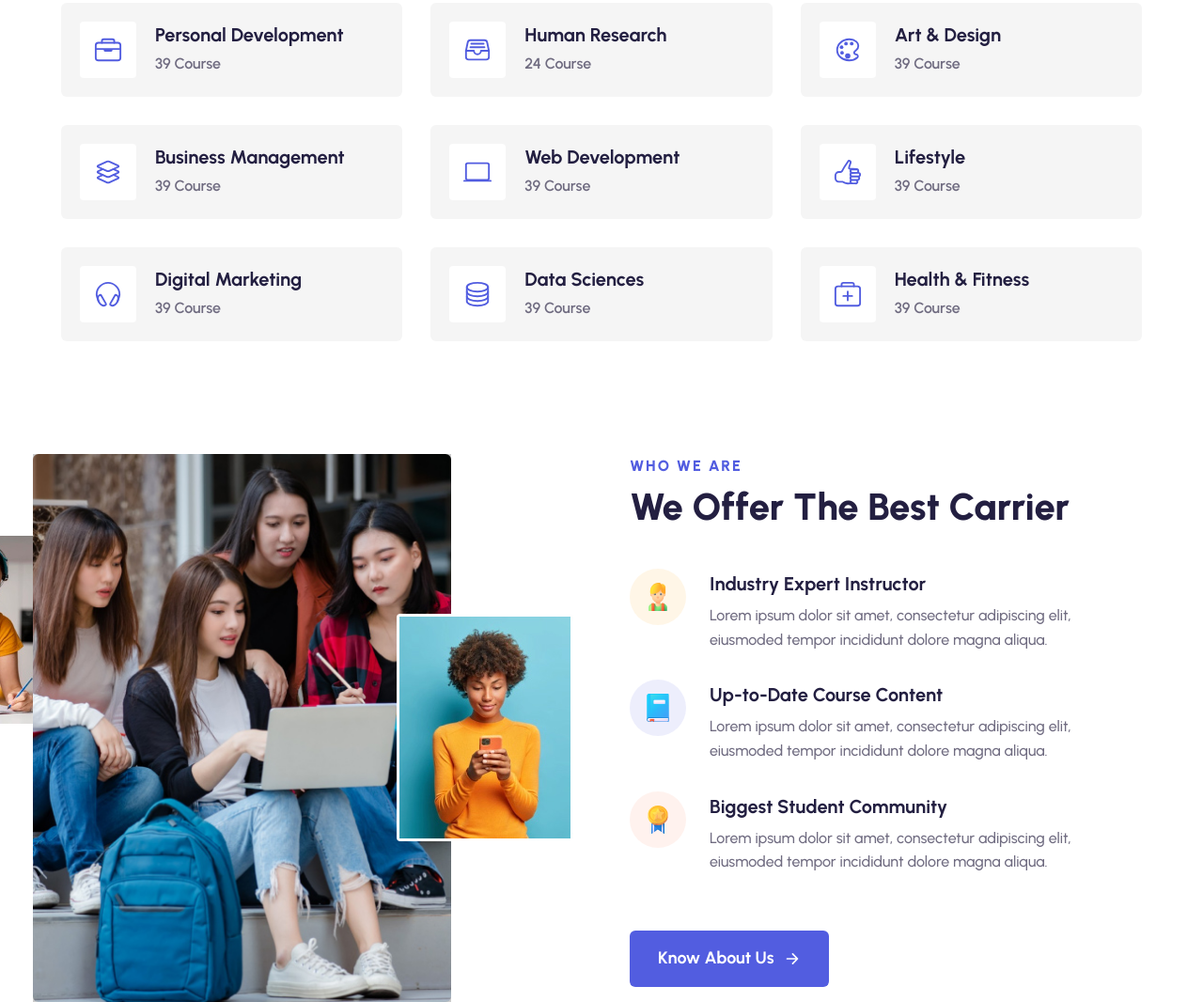
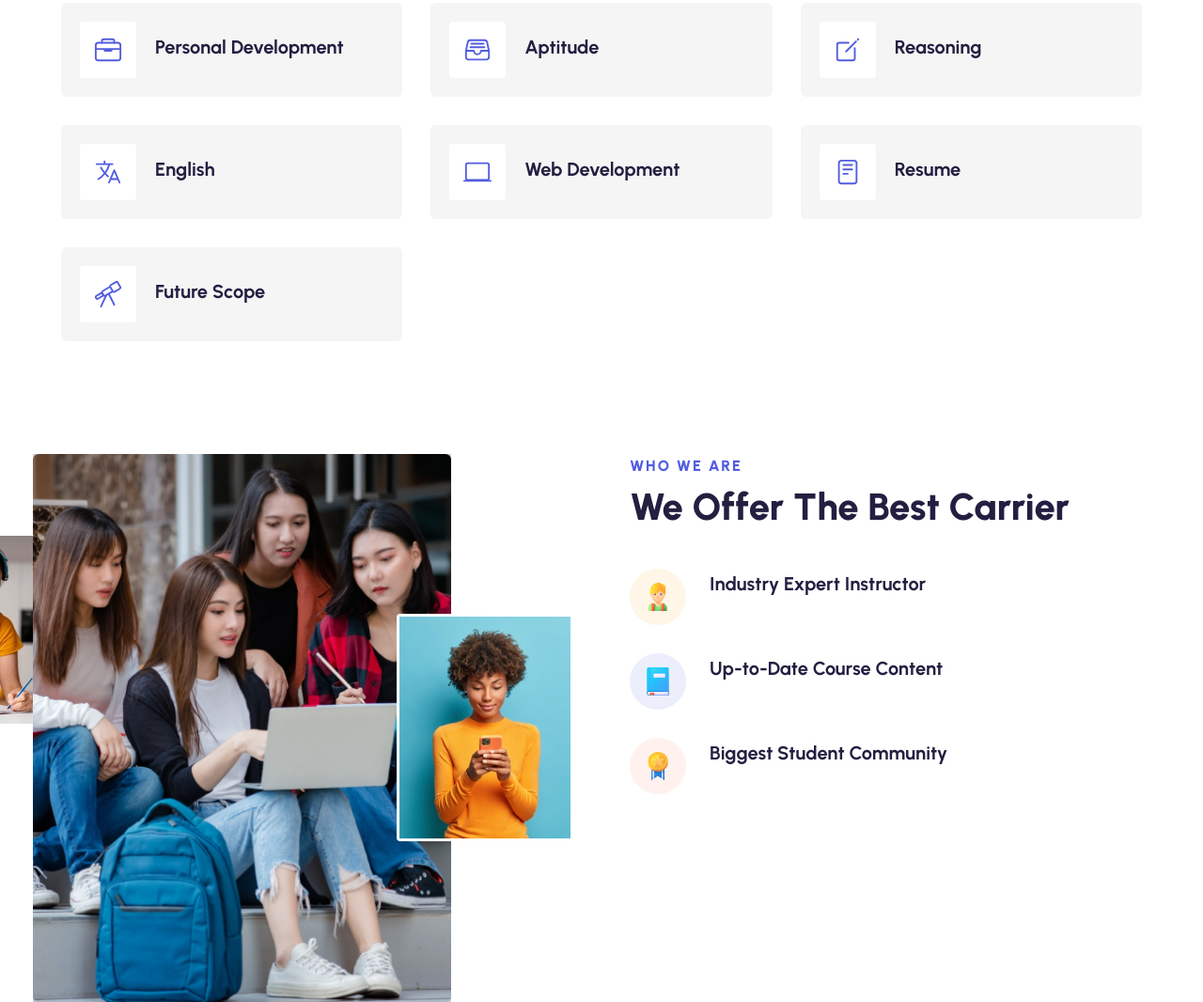
Before and after one commit to Gokul-Raja84/Grow-Together, a plain HTML site: page index.html in a window 1280 px wide. Shown: the part 1240-2306 px from the top of the page at 94% size. Drawn offline with nearby package versions, Linux system fonts and the light colour scheme.

Commit message:
Website updates

```diff
--- a/index.html
+++ b/index.html
@@ -106,7 +106,7 @@
             <ion-icon name="search-outline"></ion-icon>
           </button> -->
 
-          <a href="#" class="header-action-btn login-btn">
+          <a href="#contact" class="header-action-btn login-btn">
             <ion-icon name="person-outline" aria-hidden="true"></ion-icon>
 
             <span class="span">Contact us</span>
@@ -175,10 +175,7 @@
                 Education Is About Academic Excellence
               </h2>
 
-              <p class="hero-text">
-                Sed eu volutpat arcu, a tincidunt nulla quam, feugiat sit amet
-                ipsum a, dapibus porta velit.
-              </p>
+              <p class="hero-text">Learning is just a click away.</p>
 
               <a href="#" class="btn btn-primary">
                 <span class="span">Get Started Today</span>
@@ -243,7 +240,7 @@
                       <a href="#">Personal Development</a>
                     </h3>
 
-                    <span class="card-meta">39 Course</span>
+                    <span class="card-meta"></span>
                   </div>
                 </div>
               </li>
@@ -256,10 +253,10 @@
 
                   <div>
                     <h3 class="h3 card-title">
-                      <a href="#">Human Research</a>
+                      <a href="#">Aptitude</a>
                     </h3>
 
-                    <span class="card-meta">24 Course</span>
+                    <span class="card-meta"></span>
                   </div>
                 </div>
               </li>
@@ -267,15 +264,15 @@
               <li>
                 <div class="category-card">
                   <div class="card-icon">
-                    <ion-icon name="color-palette-outline"></ion-icon>
+                    <ion-icon name="create-outline"></ion-icon>
                   </div>
 
                   <div>
                     <h3 class="h3 card-title">
-                      <a href="#">Art & Design</a>
+                      <a href="#">Reasoning</a>
                     </h3>
 
-                    <span class="card-meta">39 Course</span>
+                    <span class="card-meta"></span>
                   </div>
                 </div>
               </li>
@@ -283,15 +280,15 @@
               <li>
                 <div class="category-card">
                   <div class="card-icon">
-                    <ion-icon name="layers-outline"></ion-icon>
+                    <ion-icon name="language-outline"></ion-icon>
                   </div>
 
                   <div>
                     <h3 class="h3 card-title">
-                      <a href="#">Business Management</a>
+                      <a href="#">English</a>
                     </h3>
 
-                    <span class="card-meta">39 Course</span>
+                    <span class="card-meta"></span>
                   </div>
                 </div>
               </li>
@@ -307,7 +304,7 @@
                       <a href="#">Web Development</a>
                     </h3>
 
-                    <span class="card-meta">39 Course</span>
+                    <span class="card-meta"></span>
                   </div>
                 </div>
               </li>
@@ -315,15 +312,15 @@
               <li>
                 <div class="category-card">
                   <div class="card-icon">
-                    <ion-icon name="thumbs-up-outline"></ion-icon>
+                    <ion-icon name="reader-outline"></ion-icon>
                   </div>
 
                   <div>
                     <h3 class="h3 card-title">
-                      <a href="#">Lifestyle</a>
+                      <a href="#">Resume</a>
                     </h3>
 
-                    <span class="card-meta">39 Course</span>
+                    <span class="card-meta"></span>
                   </div>
                 </div>
               </li>
@@ -331,20 +328,20 @@
               <li>
                 <div class="category-card">
                   <div class="card-icon">
-                    <ion-icon name="headset-outline"></ion-icon>
+                    <ion-icon name="telescope-outline"></ion-icon>
                   </div>
 
                   <div>
                     <h3 class="h3 card-title">
-                      <a href="#">Digital Marketing</a>
+                      <a href="#">Future Scope</a>
                     </h3>
 
-                    <span class="card-meta">39 Course</span>
+                    <span class="card-meta"></span>
                   </div>
                 </div>
               </li>
 
-              <li>
+              <!-- <li>
                 <div class="category-card">
                   <div class="card-icon">
                     <ion-icon name="server-outline"></ion-icon>
@@ -358,9 +355,9 @@
                     <span class="card-meta">39 Course</span>
                   </div>
                 </div>
-              </li>
+              </li> -->
 
-              <li>
+              <!-- <li>
                 <div class="category-card">
                   <div class="card-icon">
                     <ion-icon name="medkit-outline"></ion-icon>
@@ -374,7 +371,7 @@
                     <span class="card-meta">39 Course</span>
                   </div>
                 </div>
-              </li>
+              </li> -->
             </ul>
           </div>
         </section>
@@ -434,10 +431,7 @@
                   <div>
                     <h3 class="h3 item-title">Industry Expert Instructor</h3>
 
-                    <p class="item-text">
-                      Lorem ipsum dolor sit amet, consectetur adipiscing elit,
-                      eiusmoded tempor incididunt dolore magna aliqua.
-                    </p>
+                    <p class="item-text"></p>
                   </div>
                 </li>
 
@@ -455,10 +449,7 @@
                   <div>
                     <h3 class="h3 item-title">Up-to-Date Course Content</h3>
 
-                    <p class="item-text">
-                      Lorem ipsum dolor sit amet, consectetur adipiscing elit,
-                      eiusmoded tempor incididunt dolore magna aliqua.
-                    </p>
+                    <p class="item-text"></p>
                   </div>
                 </li>
 
@@ -476,22 +467,19 @@
                   <div>
                     <h3 class="h3 item-title">Biggest Student Community</h3>
 
-                    <p class="item-text">
-                      Lorem ipsum dolor sit amet, consectetur adipiscing elit,
-                      eiusmoded tempor incididunt dolore magna aliqua.
-                    </p>
+                    <p class="item-text"></p>
                   </div>
                 </li>
               </ul>
 
-              <a href="#" class="btn btn-primary">
-                <span class="span">Know About Us</span>
+              <!-- <a href="#" class="btn btn-primary">
+                <span class="span"></span>
 
                 <ion-icon
                   name="arrow-forward-outline"
                   aria-hidden="true"
                 ></ion-icon>
-              </a>
+              </a> -->
             </div>
           </div>
         </section>
@@ -500,7 +488,7 @@
         - #COURSE
       -->
 
-        <section
+        <!-- <section
           class="section course"
           id="courses"
           aria-label="course"
@@ -1036,7 +1024,7 @@
               ></ion-icon>
             </a>
           </div>
-        </section>
+        </section> -->
 
         <!--
         - #CTA
@@ -1071,7 +1059,7 @@
               </p>
 
               <a href="#" class="btn btn-secondary">
-                <span class="span">Upcomming Workshop</span>
+                <span class="span">Join our Workshop</span>
 
                 <ion-icon
                   name="arrow-forward-outline"
@@ -1086,7 +1074,7 @@
         - #EVENT
       -->
 
-        <section class="section event" id="event" aria-label="event">
+        <!-- <section class="section event" id="event" aria-label="event">
           <div class="container">
             <p class="section-subtitle">Upcomming Event</p>
 
@@ -1223,13 +1211,13 @@
               </li>
             </ul>
           </div>
-        </section>
+        </section> -->
 
         <!--
         - #NEWSLETTER
       -->
 
-        <section
+        <!-- <section
           class="section newsletter"
           aria-label="newsletter"
           style="background-image: url('./assets/images/newsletter-bg.jpg')"
@@ -1266,7 +1254,7 @@
               </button>
             </form>
           </div>
-        </section>
+        </section> -->
       </article>
     </main>
 
@@ -1278,7 +1266,7 @@
       <div class="container">
         <div class="footer-top">
           <div class="footer-brand">
-            <a href="#" class="logo">EduHome</a>
+            <a href="#" class="logo">Grow Together</a>
 
             <p class="section-text">
               It is a long established fact that a reader will be distracted by
```
